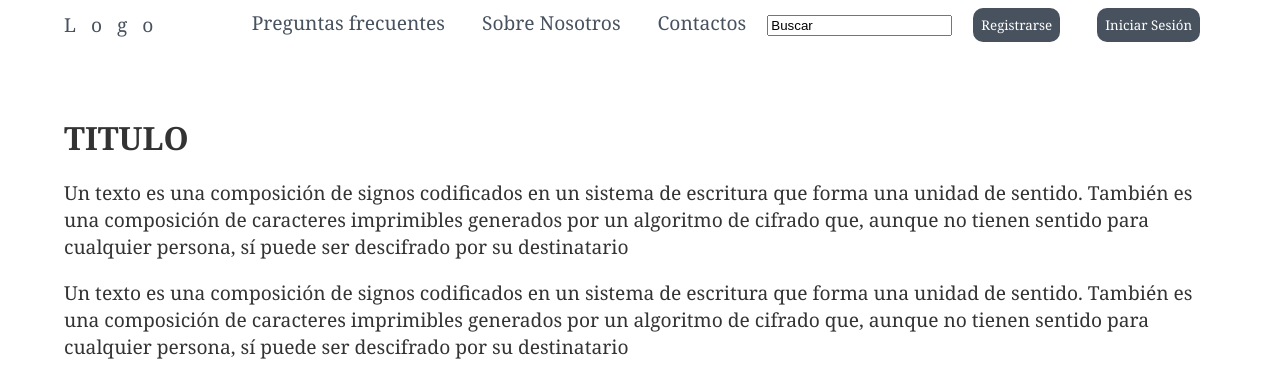
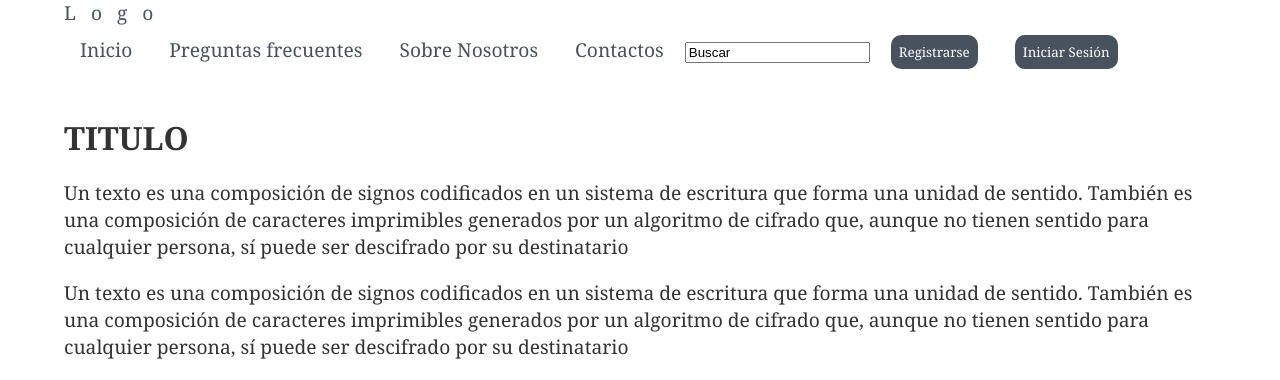
Before and after one commit to Frank-Unsa/FrontendPrueba, a Django app: page /login/ in a window 1280 px wide. Shown: the top 380 px of the page. Run offline with Django 3.2, Linux system fonts and the light colour scheme.

Commit message:
original

```diff
--- a/templates/base/base.html
+++ b/templates/base/base.html
@@ -18,7 +18,7 @@
             <span class="menu-icon">Ver Menu</span>
             <nav class="navigation">
                 <ul class="show">
-
+                    <li><a href="">Inicio</a></li>
                     <li><a href="">Preguntas frecuentes</a></li>
                     <li><a href="">Sobre Nosotros</a></li>
                     <li><a href="">Contactos</a></li>
```
